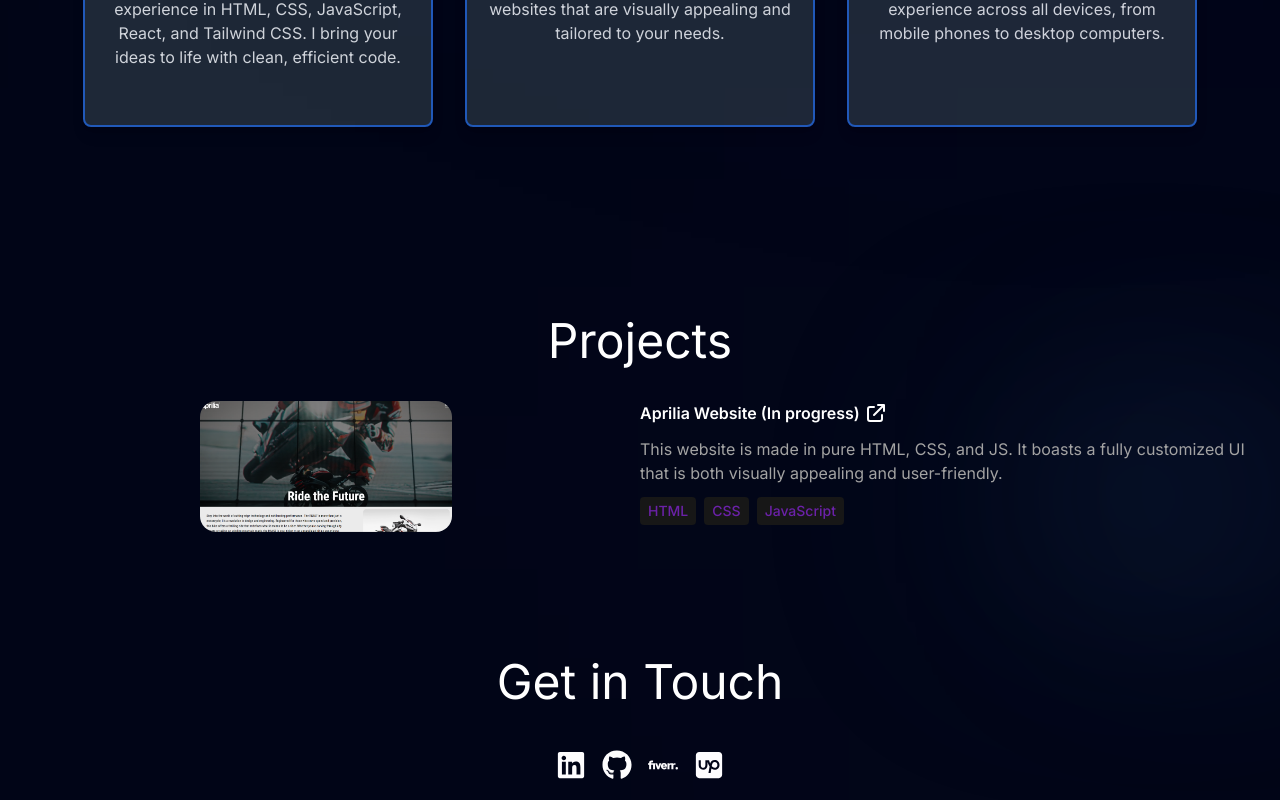
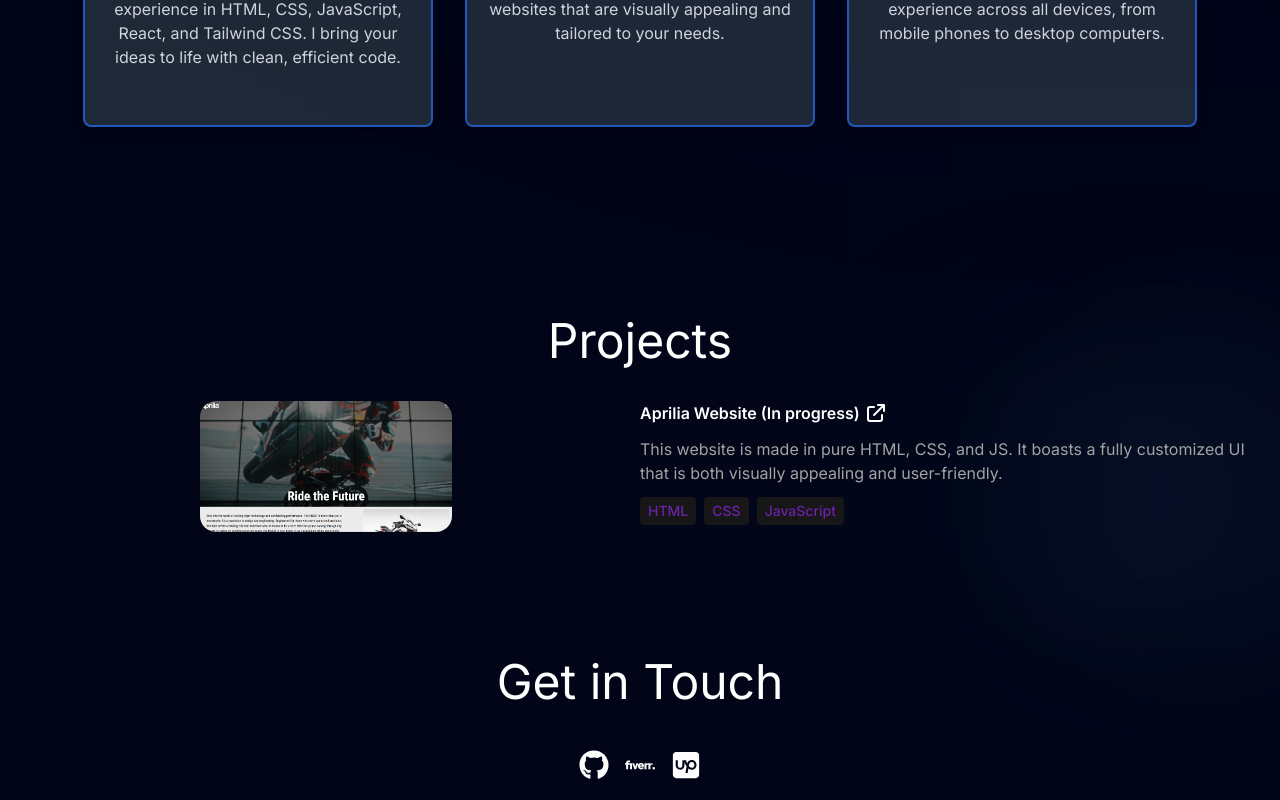
Before and after one commit to Al3xxrs/al3xx-b, a React (Vite) app: page / in a window 1280 px wide. Shown: the part 1739-2539 px from the top of the page. Built offline with nearby package versions, Linux system fonts and the light colour scheme.

Commit message:
Updated contact info

```diff
--- a/src/components/Contact.jsx
+++ b/src/components/Contact.jsx
@@ -1,16 +1,10 @@
-import { FaLinkedin, FaGithub } from "react-icons/fa";
+import { FaGithub } from "react-icons/fa";
 import { SiFiverr } from "react-icons/si";
 import { FaSquareUpwork } from "react-icons/fa6";
 import { motion } from "framer-motion";
 
 const Contact = () => {
     const navItems = [
-        {
-            id: "LinkedIn",
-            icon: <FaLinkedin className="text-3xl cursor-pointer" />,
-            url: "https://www.linkedin.com/in/ahtisham-web-developer",
-            label: "LinkedIn Profile",
-        },
         {
             id: "GitHub",
             icon: <FaGithub className="text-3xl cursor-pointer" />,
@@ -20,13 +14,13 @@ const Contact = () => {
         {
             id: "Fiverr",
             icon: <SiFiverr className="text-3xl cursor-pointer" />,
-            url: "",
+            url: "https://www.fiverr.com/al3xxb?",
             label: "Fiverr Profile",
         },
         {
             id: "Upwork",
             icon: <FaSquareUpwork className="text-3xl cursor-pointer" />,
-            url: "https://www.upwork.com/freelancers/~0136f9e4718c573c93?mp_source=share",
+            url: "https://www.upwork.com/freelancers/~01b05d3c8b14625b0c?mp_source=share",
             label: "Upwork Profile",
         },
     ];
--- a/src/components/Navbar.jsx
+++ b/src/components/Navbar.jsx
@@ -1,4 +1,3 @@
-import { FaLinkedin } from "react-icons/fa6";
 import { FaGithub } from "react-icons/fa";
 import { SiFiverr } from "react-icons/si";
 import { FaSquareUpwork } from "react-icons/fa6";
@@ -12,11 +11,6 @@ const Navbar = () => {
 
     const navItems = [
         {
-            id: "Linkedin",
-            title: <FaLinkedin className="text-3xl cursor-pointer" />,
-            dest: "https://www.linkedin.com/in/ahtisham-web-developer",
-        },
-        {
             id: "Github",
             title: <FaGithub className="text-3xl cursor-pointer" />,
             dest: "https://github.com/Al3xxrs",
@@ -24,12 +18,12 @@ const Navbar = () => {
         {
             id: "Fiverr",
             title: <SiFiverr className="text-3xl cursor-pointer" />,
-            dest: "https://www.youtube.com/channel/UC4FB_WetzRJGp5-aaJRWIqg",
+            dest: "https://www.fiverr.com/al3xxb?",
         },
         {
             id: "UpWork",
             title: <FaSquareUpwork className="text-3xl cursor-pointer" />,
-            dest: "https://www.upwork.com/freelancers/~0136f9e4718c573c93?mp_source=share",
+            dest: "https://www.upwork.com/freelancers/~01b05d3c8b14625b0c?mp_source=share",
         },
     ];
 
```
